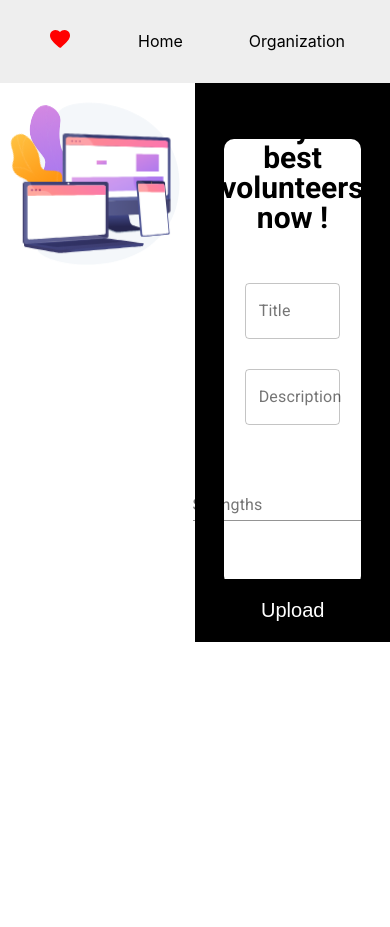
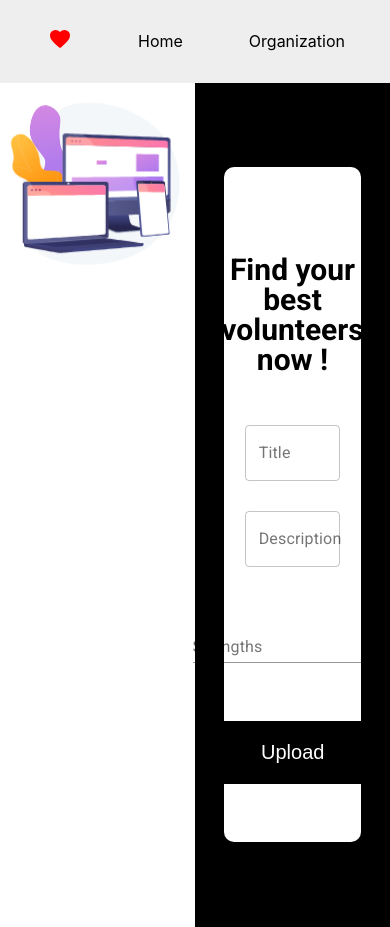
Before and after one commit to daongochieu2810/volunpioneer, a React (Create React App) app: page /organisation in a window 390 px wide. Shown: the top 927 px of the page. Before the commit the page ends 844 px from the top, so only its background shows below. Built offline with nearby package versions, Linux system fonts and the light colour scheme.

Commit message:
Make page responsive

```diff
--- a/src/components/Organiser/Organiser.js
+++ b/src/components/Organiser/Organiser.js
@@ -138,7 +138,11 @@ const Organiser = ({ uploadVolunteerActivity }) => {
     </div>
   ) : (
     <div>
-      <Grid container>
+      <Grid container style={{
+        width: "100%",
+        height: "100vh",
+        flexGrow: 1
+      }}>
         <Grid item xs={6}>
           <Lottie animationData={FormAnim} />
         </Grid>
```
